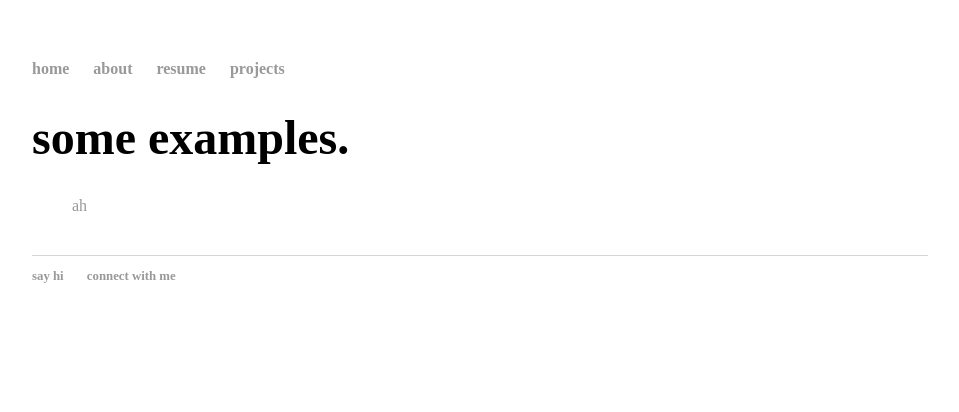
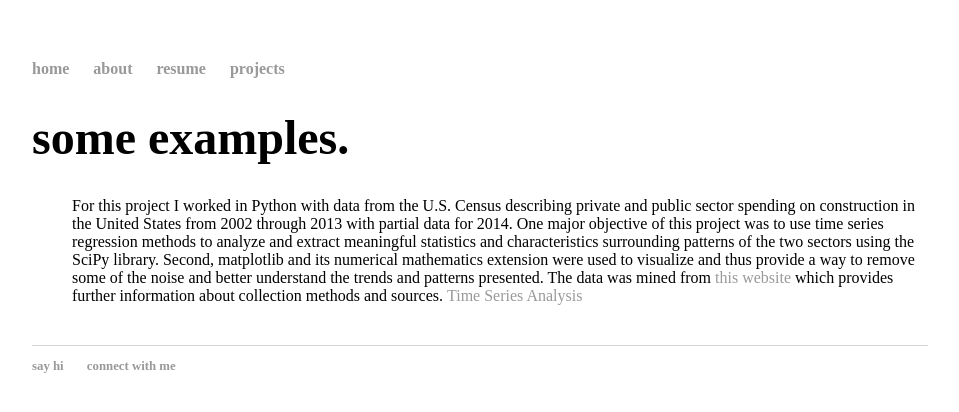
Before and after one commit to amanda-t2/amanda-t2.github.io, a Jekyll site: the page built from projects/index.html, in a window 1280 px wide. Shown: the top 412 px of the page, without its empty margins (160-1119 px from the left). Built offline with Jekyll 4.4.1, drawn with Linux system fonts in a browser that asks for light colours.

Commit message:
Update index.html

```diff
--- a/projects/index.html
+++ b/projects/index.html
@@ -4,6 +4,14 @@ title: some examples.
 ---
 	<h1>{{ page.title }}</h1>
 	<ul class="posts">
-		<li><a href="Storytelling_Visualization.html">ah</a></li>
+		For this project I worked in Python with data from the U.S. Census describing private and public sector spending on
+		construction in the United States from 2002 through 2013 with partial data for 2014. One major objective of this project
+		was to use time series regression methods to analyze and extract meaningful statistics and characteristics surrounding
+		patterns of the two sectors using the SciPy library.  Second, matplotlib and its numerical mathematics extension were
+		used to visualize and thus provide a way to remove some of the noise and better understand the trends and patterns
+		presented. The data was mined from <a href="https://www.census.gov/construction/c30/historical_data.html"> this website</a>
+		which provides further information about collection methods and sources.
+		<li><a href="Storytelling_Visualization.html">Time Series Analysis</a></li>
+
 
   </u1>
```
